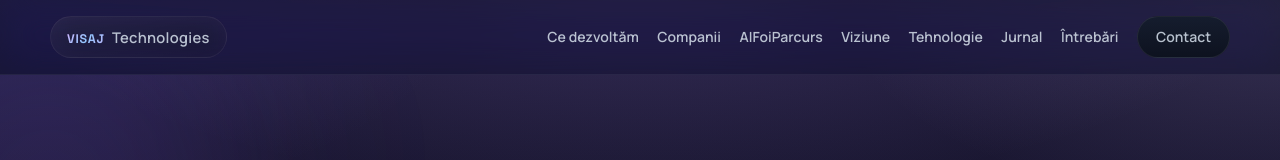
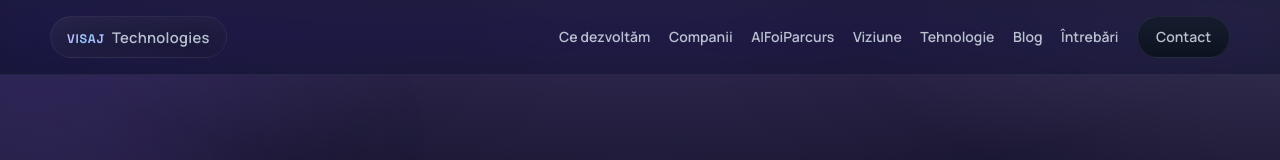
Before and after one commit to aifoiparcurs/visaj-3d, a website built with Vite: page index.html in a window 1280 px wide. Shown: the top 160 px of the page. Built offline with nearby package versions, Linux system fonts and the light colour scheme; animation ran at ten frames a second.

Commit message:
Update Jurnal/Blog

```diff
--- a/index.html
+++ b/index.html
@@ -161,7 +161,7 @@
           <a href="#aifoiparcurs">AIFoiParcurs</a>
           <a href="#viziune">Viziune</a>
           <a href="#tehnologie">Tehnologie</a>
-          <a href="#jurnal">Jurnal</a>
+          <a href="#blog">Blog</a>
           <a href="#intrebari">Întrebări</a>
           <a href="#contact" class="site-nav__cta">Contact</a>
         </nav>
@@ -363,10 +363,10 @@
         </div>
       </section>
 
-      <section class="section reveal" id="jurnal" aria-labelledby="jurnal-title">
+      <section class="section reveal" id="blog" aria-labelledby="blog-title">
         <div class="shell">
           <header class="section-head">
-            <h2 id="jurnal-title">Jurnal</h2>
+            <h2 id="blog-title">Blog</h2>
             <p class="section__deck section__deck--narrow">
               Note scurte despre produse, decizii de produs și ce înseamnă AI aplicat în fluxuri operaționale.
             </p>
```
